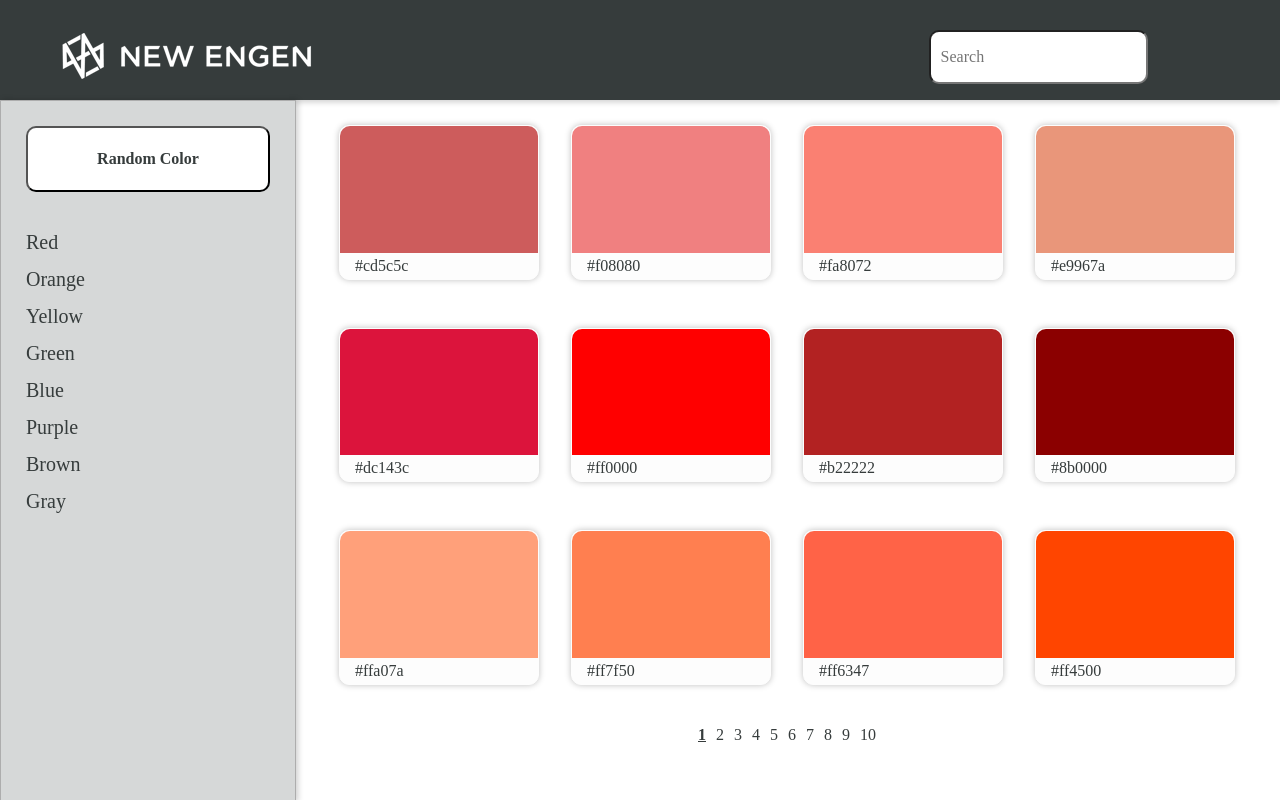
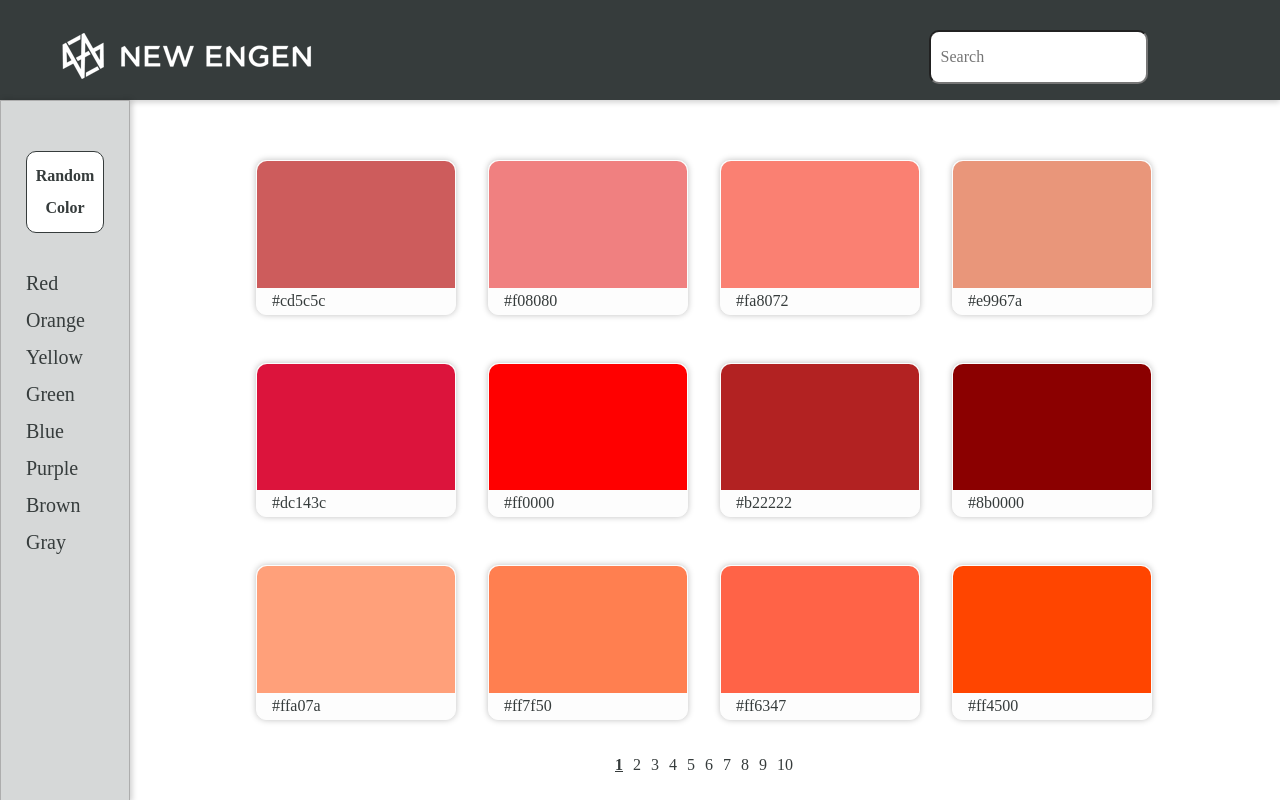
Before and after one commit to barisozcetin/newengen-design-assessment, a React app: page / in a window 1280 px wide. Built offline with nearby package versions, Linux system fonts and the light colour scheme.

Commit message:
complated version

```diff
--- a/src/components/ColorDetail.js
+++ b/src/components/ColorDetail.js
@@ -26,34 +26,24 @@ const ColorDetail = ({ color, similarColors, onColorChange }) => {
           .container {
             display: grid;
             height: 100%;
-            // padding-top: 20px;
-            margin: 20px;
             grid-template-rows: 50vh 15vh 30px;
-            grid-template-columns: 1fr;
-            grid-gap: 30px;
+            grid-template-columns: 90vw;
+            grid-gap: 10px;
           }
           @media screen and (min-width: 769px) {
             .container {
-              margin: 25px;
-              padding-right: 12vw;
-              padding-left: 12vw;
+              grid-template-columns: minmax(40vw, 50vw);
             }
           }
           @media screen and (min-width: 1800px) {
             .container {
-              padding-top: 40px;
-              padding-left: 250px;
-              padding-right: 250px;
-              margin-left: 1.4rem;
-              margin-right: 1.4rem;
             }
           }
           .similar-list {
             height: 100%;
-            padding: 0;
             display: grid;
             grid-template-columns: repeat(5, 1fr);
-            grid-gap: 20px;
+            grid-gap: 10px;
           }
           .clear {
             justify-self: center;
--- a/src/components/ColorGrid.js
+++ b/src/components/ColorGrid.js
@@ -55,12 +55,10 @@ class ColorGrid extends Component {
         </ul>
         <style jsx>{`
           .container {
-            margin-top: 10px;
             height: 100%;
             display: grid;
             grid-template-rows: 70vh auto;
             grid-gap: 0.6rem;
-            margin-bottom: 15px;
           }
           .pagination {
             justify-self: center;
@@ -82,9 +80,6 @@ class ColorGrid extends Component {
             }
           }
           @media screen and (min-width: 769px) {
-            .container {
-              margin: 25px;
-            }
             .swatch--grid {
               grid-template-columns: repeat(4, minmax(100px, 200px));
               grid-template-rows: repeat(3, minmax(100px, 200px));
@@ -94,15 +89,10 @@ class ColorGrid extends Component {
           }
           @media screen and (min-width: 1800px) {
             .swatch--grid {
-              padding-left: 1rem;
-              padding-right: 1rem;
               column-gap: 50px;
               row-gap: 40px;
             }
             .container {
-              padding-top: 40px;
-              padding-left: 200px;
-              padding-right: 200px;
             }
             .content {
               grid-area: content;
@@ -117,7 +107,6 @@ class ColorGrid extends Component {
             border-radius: 10px;
           }
           .swatch--title {
-            // color: #363c3c;
             padding: 0 5px 0 20px;
             text-transform: lowercase;
           }
--- a/src/components/ColorGridItem.js
+++ b/src/components/ColorGridItem.js
@@ -2,7 +2,7 @@ import React from "react";
 
 const ColorGridItem = ({ color, onColorChange, size }) => {
   let fontSize = size === "large" ? "32px" : "16px";
-  let rows = size === "small" ? "3fr 1fr" : "5fr 1fr";
+  let rows = size === "small" ? "2fr 1fr" : "5fr 1fr";
   return (
     <div className="swatch--card" onClick={() => onColorChange(color)}>
       <div className="swatch--color" style={{ background: color }} />
--- a/src/components/Main.js
+++ b/src/components/Main.js
@@ -6,30 +6,10 @@ import ColorGrid from "./ColorGrid";
 import ColorDetail from "./ColorDetail";
 
 class Main extends Component {
-  // state = {
-  //   activePage: 1,
-  //   swatchPerPage: 12
-  // };
-  // componentDidUpdate(prevProps) {
-  //   if (prevProps.selectedMainColor !== this.props.selectedMainColor) {
-  //     this.setState({ activePage: 1 });
-  //   }
-  // }
-  // changeActivePage = page => {
-  //   this.setState({ activePage: page });
-  // };
   handleColorChange = (color = "") => {
     this.props.dispatch(setSelectedColor(color));
   };
   render() {
-    // const { visibleColors } = this.props;
-    // const { activePage, swatchPerPage } = this.state;
-    // const start = (activePage - 1) * 12;
-
-    // const paginatedColors = visibleColors.slice(start, start + swatchPerPage);
-    // const totalPages = Math.ceil(visibleColors.length / swatchPerPage);
-    // const paginationArr = new Array(totalPages).fill(1);
-    // console.log(paginatedColors);
     const { selectedColor, similarColors } = this.props;
     let content;
     if (selectedColor !== "") {
@@ -51,10 +31,27 @@ class Main extends Component {
             grid-area: content;
             margin-left: 20px;
             margin-right: 20px;
-            // margin-left: 60px;
-            // margin-right: 60px;
+            margin-top: 20px;
             display: flex;
             flex-direction: column;
+          }
+          @media screen and (min-width: 768px) {
+            .content {
+              margin-top: 50px;
+              margin-left: 10vw;
+              margin-right: 10vw;
+            }
+          }
+          @media screen and (min-width: 1024px) {
+            .content {
+              margin-top: 60px;
+            }
+          }
+          @media screen and (min-width: 1800) {
+            .content {
+              margin-left: 20vw;
+              margin-right: 20vw;
+            }
           }
         `}</style>
       </main>
--- a/src/components/SearchBox.js
+++ b/src/components/SearchBox.js
@@ -3,12 +3,6 @@ import { connect } from "react-redux";
 import { setSearchText } from "./../actions/colors";
 
 const SearchBox = props => {
-  const handleChange = e => {
-    // console.log(e.target.value);
-    const val = e.target.value;
-    console.log(val);
-    props.dispatch(setSearchText(val));
-  };
   return (
     <form className="search--form" onSubmit={() => {}}>
       <input
@@ -16,7 +10,6 @@ const SearchBox = props => {
         placeholder="Search"
         className="search--input"
         value={props.searchText}
-        // onChange={handleChange}
         onChange={e => props.dispatch(setSearchText(e.target.value))}
       />
       <i
@@ -24,6 +17,7 @@ const SearchBox = props => {
         className="clear"
         hidden={props.searchText === ""}
         onClick={() => props.dispatch(setSearchText())}
+        aria-label="Clear selection"
       >
         🗙
       </i>
--- a/src/components/SideBar.js
+++ b/src/components/SideBar.js
@@ -46,7 +46,6 @@ const SideBar = props => {
       <style jsx>{`
         .sidebar {
           background: #d6d8d8;
-
           position: fixed;
           top: 100px;
           left: 0;
@@ -90,6 +89,7 @@ const SideBar = props => {
           }
           .sidebar--container {
             grid-gap: 4vh;
+            padding-top: 25px;
           }
           .sidebar--search {
             display: none;
@@ -107,17 +107,16 @@ const SideBar = props => {
           justify-content: center;
         }
         .sidebar--random button {
-          background: white;
+          border: 1px solid #363c3c;
+          background: #ffffff;
           border-radius: 10px;
           width: 100%;
-          padding: 15px;
-          color: #363c3c;
+          padding: 8px;
+          // color: #363c3c;
           font-size: 16px;
           font-weight: 700;
           line-height: 32px;
           text-align: center;
-          text-transform: none;
-          text-decoration: none;
           letter-spacing: 0px;
         }
         .sidebar--list {
@@ -126,7 +125,7 @@ const SideBar = props => {
           padding-right: 15px;
         }
         .sidebar--list li {
-          color: #363c3c;
+          // color: #363c3c;
           font-size: 20px;
           font-style: normal;
           font-stretch: normal;
@@ -146,9 +145,6 @@ const SideBar = props => {
           text-decoration: underline;
           font-weight: bolder;
         }
-        .random-button {
-          width: 100%;
-        }
       `}</style>
     </nav>
   );
```
Also changed, not shown: 1 other file (tests, documents, lock files or other folders).
